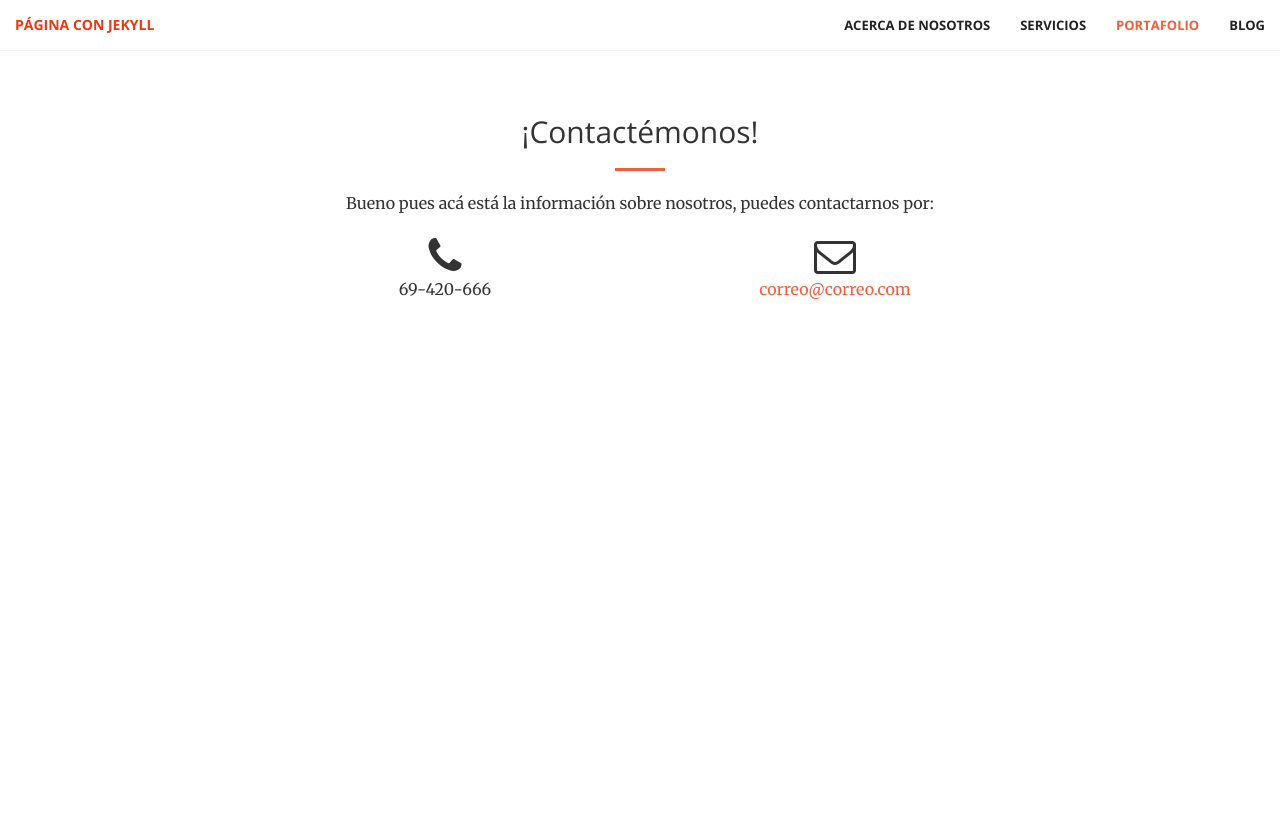
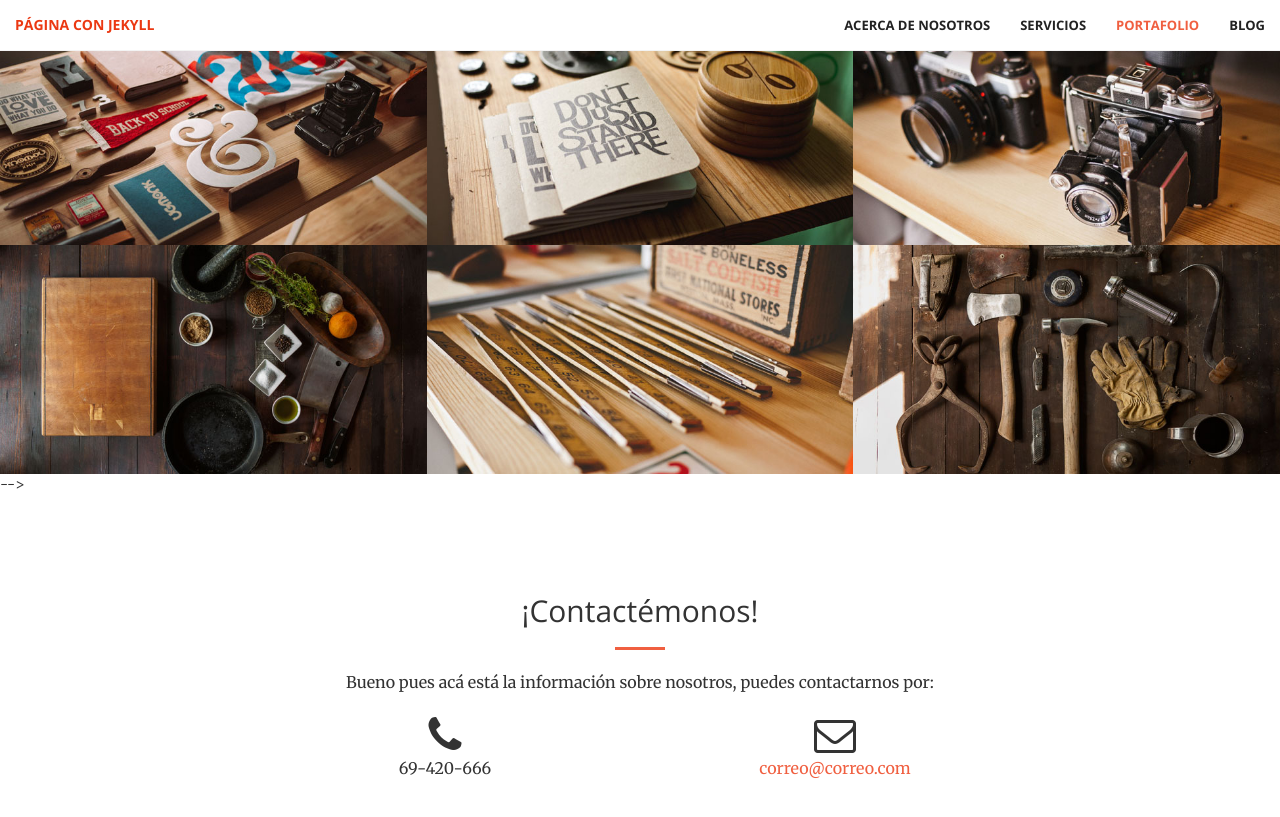
Before and after one commit to Dasapugo4444/jekyll-portal, a Jekyll site: the page built from portfolio.html, in a window 1280 px wide and 900 px high, scrolled down 746 px. Shown: the top 817 px of the window. Built offline with Jekyll 4.4.1, drawn with Linux system fonts in a browser that asks for light colours; before the commit the page ends 1167 px from its top, so only the background shows below that.

Commit message:
chore: update portfolio

```diff
--- a/portfolio.html
+++ b/portfolio.html
@@ -2,8 +2,8 @@
 layout: page
 title: Portafolio
 ---
-<!-- Ain't wotking -->
-<!-- <section class="no-padding" id="portfolio">
+<!-- Ain't working -->
+<section class="no-padding" id="portfolio">
     <div class="container-fluid">
       <div class="row no-gutter">
         {%- for item in site.portfolio -%}
@@ -25,21 +25,19 @@ title: Portafolio
         {%- endfor -%}
       </div>
     </div>
-  </section> -->
+  </section>
 
-<!-- Same as above but hard-coded -->
-  <section class="no-padding" id="portfolio">
     <div class="container-fluid">
       <div class="row no-gutter">
         <div class="col-lg-4 col-sm-6">
           <a href="#" class="portfolio-box">
-            <img src="img/portfolio/1.jpg" class="img-responsive editable" alt="">
+            <img src="img/portfolio/1.jpg" class="img-responsive" alt="">
             <div class="portfolio-box-caption">
               <div class="portfolio-box-caption-content">
-                <div class="project-category text-faded editable">
+                <div class="project-category text-faded">
                   Category
                 </div>
-                <div class="project-name editable">
+                <div class="project-name">
                   Project Name
                 </div>
               </div>
@@ -48,13 +46,13 @@ title: Portafolio
         </div>
         <div class="col-lg-4 col-sm-6">
           <a href="#" class="portfolio-box">
-            <img src="img/portfolio/2.jpg" class="img-responsive editable" alt="">
+            <img src="img/portfolio/2.jpg" class="img-responsive" alt="">
             <div class="portfolio-box-caption">
               <div class="portfolio-box-caption-content">
-                <div class="project-category text-faded editable">
+                <div class="project-category text-faded">
                   Category
                 </div>
-                <div class="project-name editable">
+                <div class="project-name">
                   Project Name
                 </div>
               </div>
@@ -63,13 +61,13 @@ title: Portafolio
         </div>
         <div class="col-lg-4 col-sm-6">
           <a href="#" class="portfolio-box">
-            <img src="img/portfolio/3.jpg" class="img-responsive editable" alt="">
+            <img src="img/portfolio/3.jpg" class="img-responsive" alt="">
             <div class="portfolio-box-caption">
               <div class="portfolio-box-caption-content">
-                <div class="project-category text-faded editable">
+                <div class="project-category text-faded">
                   Category
                 </div>
-                <div class="project-name editable">
+                <div class="project-name">
                   Project Name
                 </div>
               </div>
@@ -78,13 +76,13 @@ title: Portafolio
         </div>
         <div class="col-lg-4 col-sm-6">
           <a href="#" class="portfolio-box">
-            <img src="img/portfolio/4.jpg" class="img-responsive editable" alt="">
+            <img src="img/portfolio/4.jpg" class="img-responsive" alt="">
             <div class="portfolio-box-caption">
               <div class="portfolio-box-caption-content">
-                <div class="project-category text-faded editable">
+                <div class="project-category text-faded">
                   Category
                 </div>
-                <div class="project-name editable">
+                <div class="project-name">
                   Project Name
                 </div>
               </div>
@@ -93,13 +91,13 @@ title: Portafolio
         </div>
         <div class="col-lg-4 col-sm-6">
           <a href="#" class="portfolio-box">
-            <img src="img/portfolio/5.jpg" class="img-responsive editable" alt="">
+            <img src="img/portfolio/5.jpg" class="img-responsive" alt="">
             <div class="portfolio-box-caption">
               <div class="portfolio-box-caption-content">
-                <div class="project-category text-faded editable">
+                <div class="project-category text-faded">
                   Category
                 </div>
-                <div class="project-name editable">
+                <div class="project-name">
                   Project Name
                 </div>
               </div>
@@ -108,13 +106,13 @@ title: Portafolio
         </div>
         <div class="col-lg-4 col-sm-6">
           <a href="#" class="portfolio-box">
-            <img src="img/portfolio/6.jpg" class="img-responsive editable" alt="">
+            <img src="img/portfolio/6.jpg" class="img-responsive" alt="">
             <div class="portfolio-box-caption">
               <div class="portfolio-box-caption-content">
-                <div class="project-category text-faded editable">
+                <div class="project-category text-faded">
                   Category
                 </div>
-                <div class="project-name editable">
+                <div class="project-name">
                   Project Name
                 </div>
               </div>
@@ -123,4 +121,4 @@ title: Portafolio
         </div>
       </div>
     </div>
-  </section>
+  </section> -->
```
